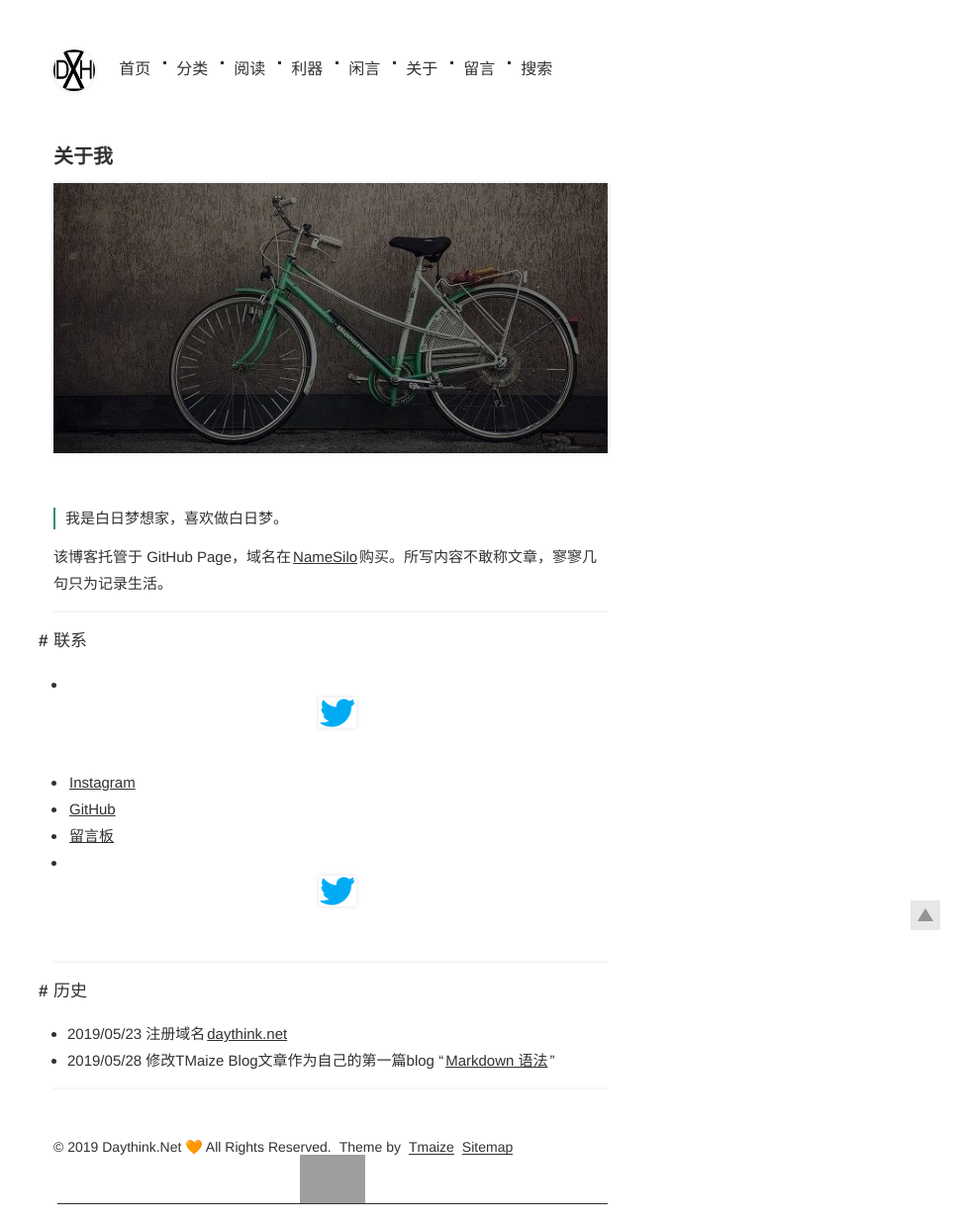
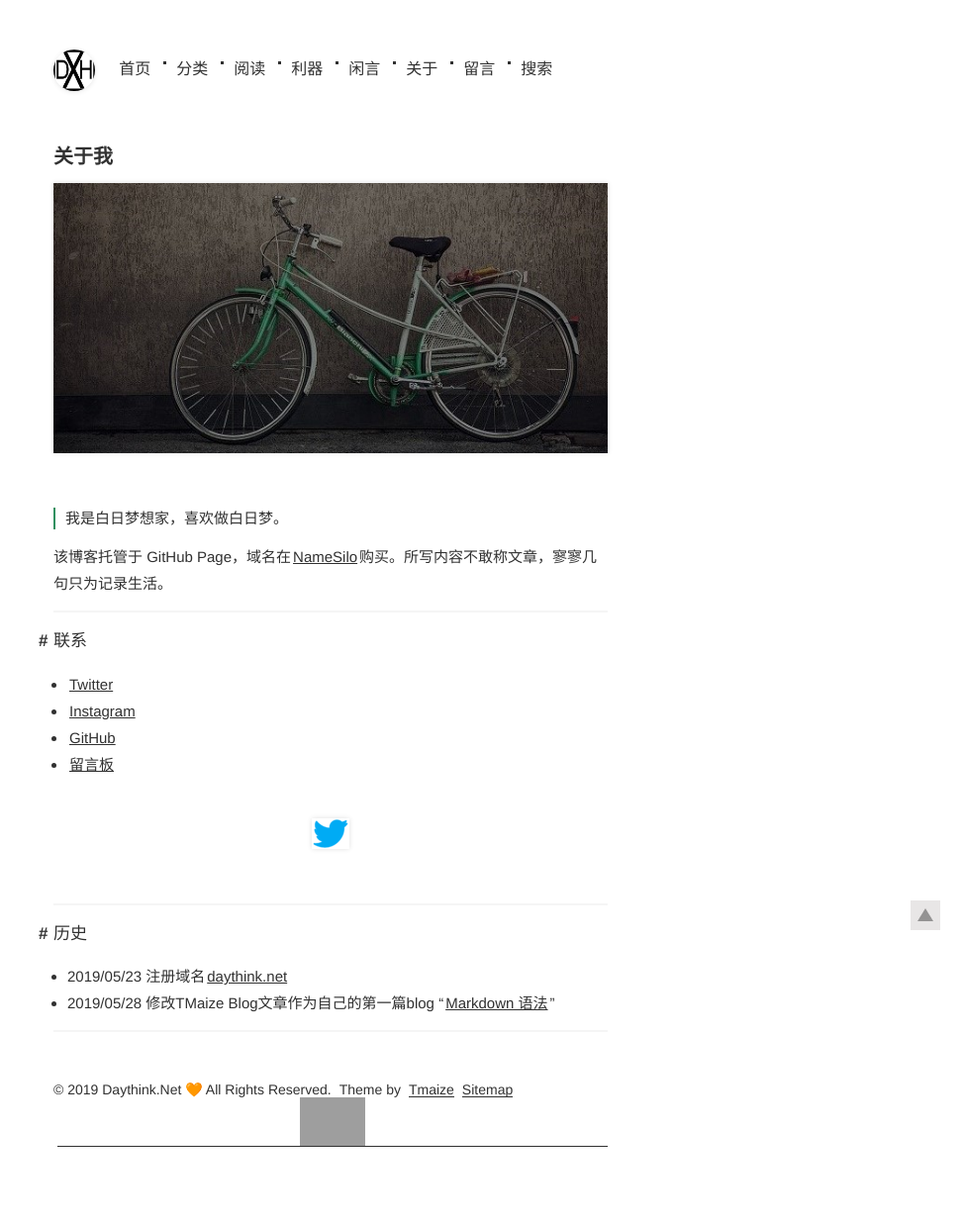
Before and after one commit to Devinteng/blog3, a Jekyll site: the page built from pages/关于.md, in a window 1280 px wide. Shown: the whole page at 99% size, without its empty margins (306-1280 px from the left). Built offline with Jekyll 4.4.1, drawn with Linux system fonts in a browser that asks for light colours; after the commit the page ends 1179 px from its top, so only the background shows below that; grey boxes are pictures that could not be loaded.

Commit message:
Update 关于.md

```diff
--- a/pages/关于.md
+++ b/pages/关于.md
@@ -14,11 +14,12 @@ title: 关于我
 ***
 ## 联系
 
-+ [![](/img/twitter-logo.png)](https://twitter.com/caiwoshiwho)
++ [Twitter](https://twitter.com/caiwoshiwho)
 + [Instagram](https://www.instagram.com/caiwoshiwho/)
 + [GitHub](https://github.com/Devinteng)
 + [留言板](https://daythink.net/pages/%E7%95%99%E8%A8%80.html)
-+ [![Twitter](/img/twitter-logo.png "Twitter")](https://twitter.com/caiwoshiwho)
+
+[![Twitter](/img/twitter-logo.png "Twitter")](https://twitter.com/caiwoshiwho)
 
 
 ***
```
